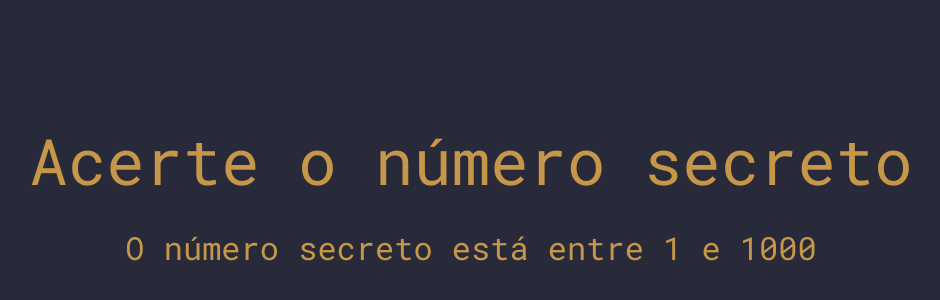
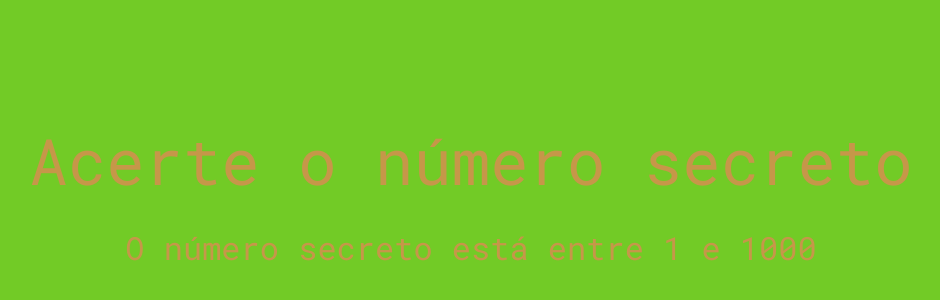
Before and after one commit to jaimepreis/jogo-numero-secreto, a plain HTML site: page index.html in a window 1280 px wide. Shown: the part 184-484 px from the top of the page, without its empty margins (169-1109 px from the left). Drawn offline with nearby package versions, Linux system fonts and the light colour scheme.

Commit message:
Update style.css

```diff
--- a/css/style.css
+++ b/css/style.css
@@ -2,7 +2,7 @@
 
 :root {
     --cor-texto: #C69749;
-    --cor-fundo: #282A3A;
+    --cor-fundo: #72cb26;
     --cor-hover: #735F32;
     --fonte: 'Roboto Mono', monospace;
 }
```
